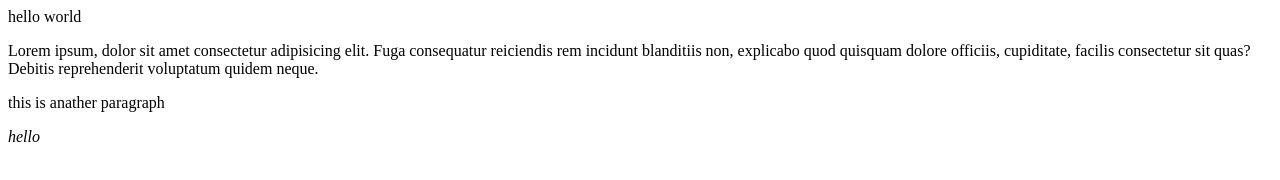
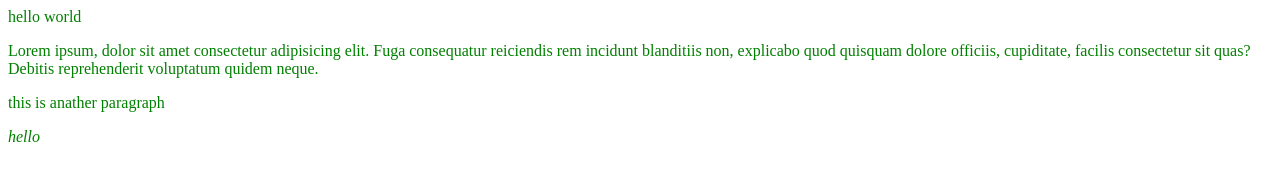
Before and after one commit to Marzieh-naseri/Cs50xiran, a plain HTML site: page index.htm in a window 1280 px wide. Drawn offline with Linux system fonts and the light colour scheme.

Commit message:
color change

```diff
--- a/index.htm
+++ b/index.htm
@@ -7,7 +7,7 @@
     <title>git practicing</title>
 </head>
 
-<body style="color:black">
+<body style="color:green">
     hello world
     <p>Lorem ipsum, dolor sit amet consectetur adipisicing elit. Fuga consequatur reiciendis rem incidunt blanditiis non, explicabo quod quisquam dolore officiis, cupiditate, facilis consectetur sit quas? Debitis reprehenderit voluptatum quidem neque.</p>
 <p>this is anather paragraph</p>
```
